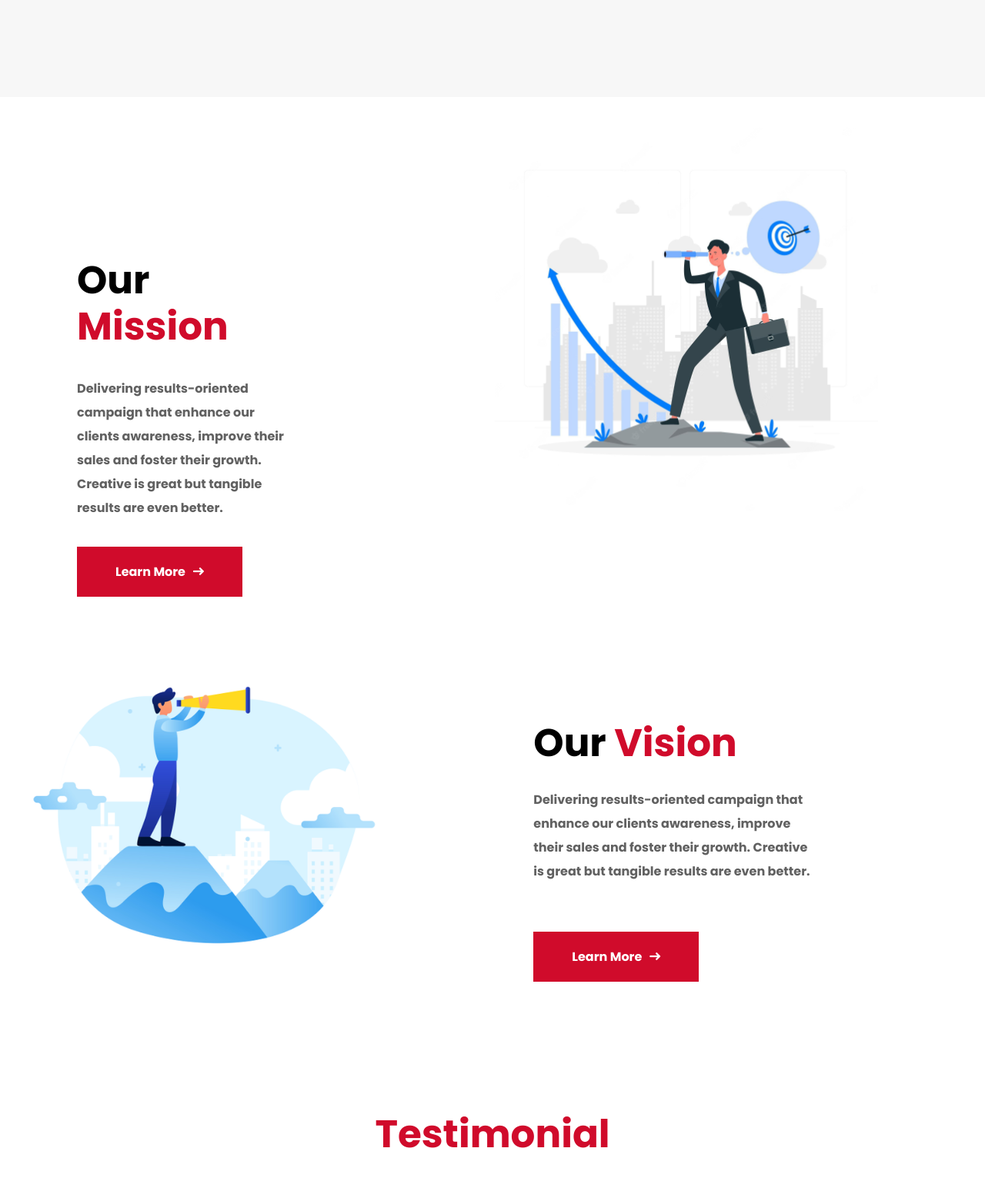
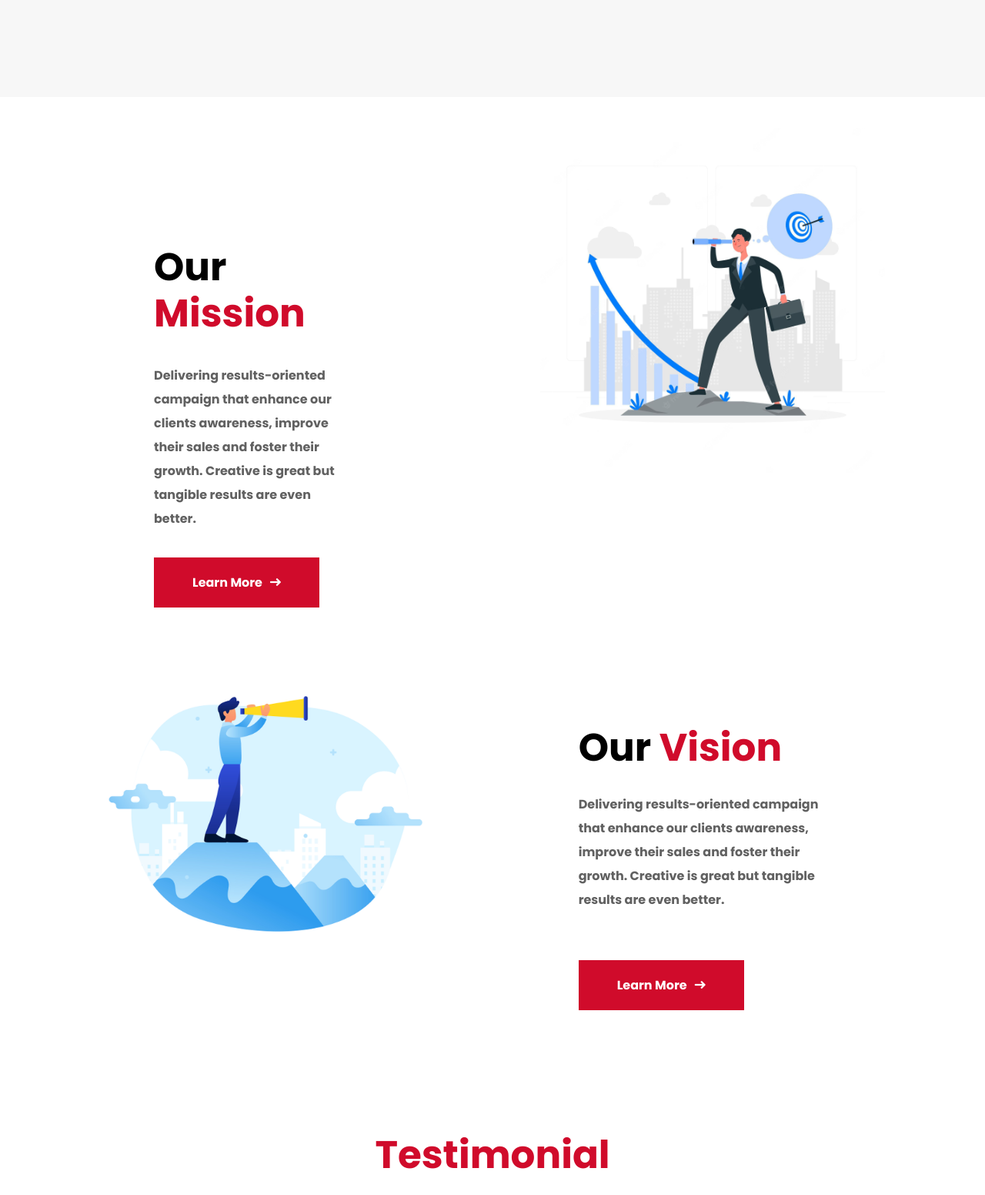
Before and after one commit to yeatun/sarah.com, a PHP site: page /about.php in a window 1280 px wide; the page is wider, and only the part inside the window is pictured. Shown: the part 902-2454 px from the top of that part at 77% size. Run offline with PHP 8.4, Linux system fonts and the light colour scheme; style sheets or scripts are compiled from the project's sources.

Commit message:
fix padding in about section

```diff
--- a/about.php
+++ b/about.php
@@ -114,7 +114,7 @@
     <!--====== Start Skill Section ======-->
     <div id="" class="about">
         <div class="">
-            <div class="row">
+            <div class="row" style="padding-Left: 100px;">
                 <div class="col-md-5">
                     <div class="titlepage">
                         <h2>Our <span class="red">Mission</span></h2>
@@ -160,9 +160,9 @@
         </section> -->
     <br>
 
-    <div id="" class="about">
+    <div  id="" class="about">
         <div class="">
-            <div class="row">
+            <div class="row " style="padding-Left: 100px;">
                 <div class="col-md-5">
                     <div class="about_img1">
                         <figure><img src="assets/images/about/mission.jpg" alt="#" /></figure>
```
